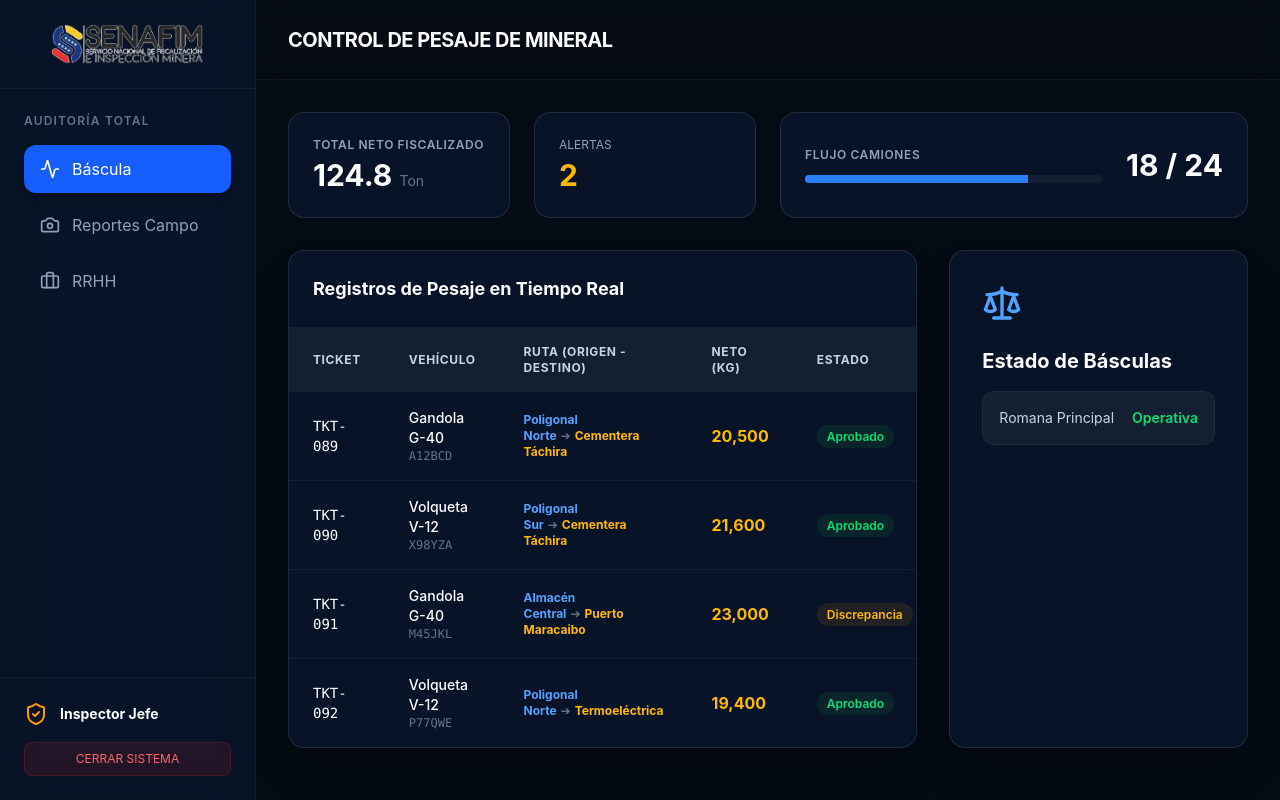
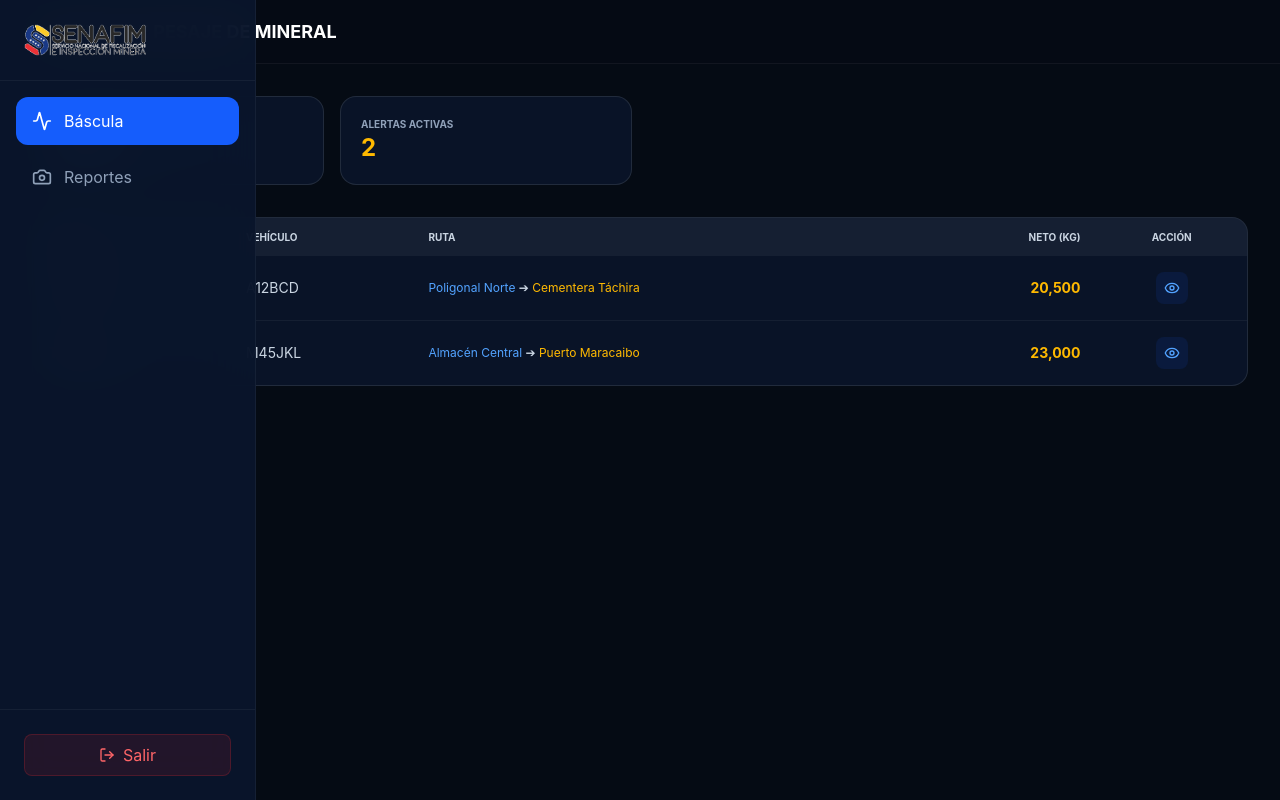
Before and after one commit to isamary0711/senafim-frontend, a React (Vite) app: page /inspector in a window 1280 px wide. Built offline with nearby package versions, Linux system fonts and the light colour scheme.

Commit message:
Agregado Dashboard Inspector responsivo y flujo de auditoría

```diff
--- a/src/DashboardInspector.jsx
+++ b/src/DashboardInspector.jsx
@@ -1,193 +1,110 @@
 import React, { useState } from 'react';
 import { useNavigate } from 'react-router-dom';
-import { Users, Building, Activity, LogOut, Bell, ShieldCheck, Briefcase, FileText, CheckCircle, Plus, Trash2, Search, X, Scale, Truck, CalendarDays, AlertTriangle, Camera, ClipboardList, Eye, MapPin } from 'lucide-react';
+import { Activity, LogOut, ShieldCheck, Briefcase, Camera, ClipboardList, Eye, MapPin, X, Scale, Menu } from 'lucide-react';
 
 export default function DashboardInspector() {
   const navigate = useNavigate();
   const [activeTab, setActiveTab] = useState('auditoria');
   const [isDrawerOpen, setIsDrawerOpen] = useState(false);
+  const [menuAbierto, setMenuAbierto] = useState(false);
   const [ticketSeleccionado, setTicketSeleccionado] = useState(null);
 
-  // === DATA ACTUALIZADA CON ORIGEN Y DESTINO PARA EL INSPECTOR ===
   const registrosPesaje = [
-    { id: 'TKT-089', placa: 'A12BCD', chofer: 'Juan Pérez', vehiculo: 'Gandola G-40', pesoBruto: 32500, tara: 12000, neto: 20500, estado: 'Aprobado', hora: '08:45 AM', fiscal: 'L. Ramírez', origen: 'Poligonal Norte', destino: 'Cementera Táchira' },
-    { id: 'TKT-090', placa: 'X98YZA', chofer: 'Pedro Gómez', vehiculo: 'Volqueta V-12', pesoBruto: 34100, tara: 12500, neto: 21600, estado: 'Aprobado', hora: '09:12 AM', fiscal: 'L. Ramírez', origen: 'Poligonal Sur', destino: 'Cementera Táchira' },
-    { id: 'TKT-091', placa: 'M45JKL', chofer: 'Roberto Díaz', vehiculo: 'Gandola G-40', pesoBruto: 35000, tara: 12000, neto: 23000, estado: 'Discrepancia', hora: '09:30 AM', fiscal: 'A. Silva', origen: 'Almacén Central', destino: 'Puerto Maracaibo' },
-    { id: 'TKT-092', placa: 'P77QWE', chofer: 'Luis Rivas', vehiculo: 'Volqueta V-12', pesoBruto: 31200, tara: 11800, neto: 19400, estado: 'Aprobado', hora: '10:05 AM', fiscal: 'L. Ramírez', origen: 'Poligonal Norte', destino: 'Termoeléctrica' },
+    { id: 'TKT-089', placa: 'A12BCD', chofer: 'Juan Pérez', vehiculo: 'Gandola G-40', pesoBruto: 32500, tara: 12000, neto: 20500, estado: 'Aprobado', hora: '08:45 AM', origen: 'Poligonal Norte', destino: 'Cementera Táchira' },
+    { id: 'TKT-091', placa: 'M45JKL', chofer: 'Roberto Díaz', vehiculo: 'Gandola G-40', pesoBruto: 35000, tara: 12000, neto: 23000, estado: 'Discrepancia', hora: '09:30 AM', origen: 'Almacén Central', destino: 'Puerto Maracaibo' },
   ];
 
-  const postulantes = [
-    { id: 1, nombre: 'Carlos Mendoza', cargo: 'Operador de Báscula', fecha: 'Hoy', email: 'carlos.m@email.com' },
-    { id: 2, nombre: 'Ana Silva', cargo: 'Ingeniera IT', fecha: 'Ayer', email: 'ana.silva@email.com' },
-  ];
+  return (
+    <div className="min-h-screen bg-[#050B14] font-sans text-slate-300 flex overflow-hidden">
 
-  const reportesSupervisor = [
-    { id: 'REP-001', supervisor: 'Ing. Marcos Ruiz', mina: 'Sector Norte', fecha: 'Hoy', estado: 'Pendiente', hallazgos: 'Se observa incremento en la pureza del carbón. Vías de acceso estables.' },
-    { id: 'REP-002', supervisor: 'Ing. Marcos Ruiz', mina: 'Sector Sur', fecha: 'Ayer', estado: 'Verificado', hallazgos: 'Mantenimiento preventivo en maquinaria pesada completado.' }
-  ];
-
-  const abrirAuditoria = (ticket) => {
-    setTicketSeleccionado(ticket);
-    setIsDrawerOpen(true);
-  };
-
-  return (
-    <div className="min-h-screen bg-[#050B14] font-sans text-slate-300 flex overflow-hidden selection:bg-amber-500 selection:text-slate-900 relative">
-
-      {/* Sidebar */}
-      <aside className="w-64 bg-[#0A162C]/80 backdrop-blur-xl border-r border-white/5 flex flex-col relative z-20">
-        <div className="p-6 border-b border-white/5 flex justify-center"><img src="/assets/senafim-logo-blanco.png" alt="SENAFIM" className="h-10 object-contain" /></div>
-        <div className="p-6">
-          <p className="text-xs font-semibold text-slate-500 uppercase tracking-widest mb-4">Auditoría Total</p>
-          <nav className="space-y-2">
-            <button onClick={() => setActiveTab('auditoria')} className={`w-full flex items-center space-x-3 px-4 py-3 rounded-xl transition-all ${activeTab === 'auditoria' ? 'bg-blue-600 text-white shadow-lg' : 'text-slate-400 hover:bg-white/5'}`}><Activity className="w-5 h-5" /> <span>Báscula</span></button>
-            <button onClick={() => setActiveTab('reportes-campo')} className={`w-full flex items-center space-x-3 px-4 py-3 rounded-xl transition-all ${activeTab === 'reportes-campo' ? 'bg-amber-600 text-white shadow-lg' : 'text-slate-400 hover:bg-white/5'}`}><Camera className="w-5 h-5" /> <span>Reportes Campo</span></button>
-            <button onClick={() => setActiveTab('empleos')} className={`w-full flex items-center space-x-3 px-4 py-3 rounded-xl transition-all ${activeTab === 'empleos' ? 'bg-blue-600 text-white shadow-lg' : 'text-slate-400 hover:bg-white/5'}`}><Briefcase className="w-5 h-5" /> <span>RRHH</span></button>
-          </nav>
+      {/* Sidebar Responsive */}
+      <aside className={`fixed inset-y-0 left-0 z-40 w-64 bg-[#0A162C]/95 backdrop-blur-xl border-r border-white/5 flex flex-col transition-transform lg:translate-x-0 ${menuAbierto ? 'translate-x-0' : '-translate-x-full'}`}>
+        <div className="p-6 border-b border-white/5 flex justify-between items-center">
+          <img src="/assets/senafim-logo-blanco.png" alt="Logo" className="h-8 object-contain" />
+          <button className="lg:hidden" onClick={() => setMenuAbierto(false)}><X className="text-white"/></button>
         </div>
-        <div className="mt-auto p-6 border-t border-white/5">
-          <div className="flex items-center space-x-3 mb-4"><ShieldCheck className="w-6 h-6 text-amber-500" /> <span className="text-sm font-bold text-white">Inspector Jefe</span></div>
-          <button onClick={() => navigate('/')} className="w-full text-xs bg-red-500/10 text-red-400 py-2 rounded-lg border border-red-500/20">CERRAR SISTEMA</button>
+        <div className="p-4 flex-1 space-y-2">
+          <button onClick={() => {setActiveTab('auditoria'); setMenuAbierto(false);}} className={`w-full flex items-center space-x-3 px-4 py-3 rounded-xl ${activeTab === 'auditoria' ? 'bg-blue-600 text-white' : 'text-slate-400'}`}><Activity className="w-5 h-5" /> <span>Báscula</span></button>
+          <button onClick={() => {setActiveTab('reportes-campo'); setMenuAbierto(false);}} className={`w-full flex items-center space-x-3 px-4 py-3 rounded-xl ${activeTab === 'reportes-campo' ? 'bg-amber-600 text-white' : 'text-slate-400'}`}><Camera className="w-5 h-5" /> <span>Reportes</span></button>
+        </div>
+        <div className="p-6 border-t border-white/5">
+          <button onClick={() => navigate('/')} className="w-full flex items-center justify-center space-x-2 bg-red-500/10 text-red-400 py-2 rounded-lg border border-red-500/20"><LogOut className="w-4 h-4" /> <span>Salir</span></button>
         </div>
       </aside>
 
       <main className="flex-1 flex flex-col h-screen overflow-hidden">
-        <header className="h-20 bg-[#050B14]/80 backdrop-blur-md border-b border-white/5 flex justify-between items-center px-8">
-          <h1 className="text-xl font-bold text-white uppercase tracking-tight">
-            {activeTab === 'auditoria' ? 'Control de Pesaje de Mineral' : activeTab === 'reportes-campo' ? 'Verificación de Campo (Supervisor)' : 'Gestión de Talento'}
-          </h1>
+        <header className="h-16 bg-[#050B14]/80 border-b border-white/5 flex items-center px-4 lg:px-8">
+          <button className="lg:hidden mr-4" onClick={() => setMenuAbierto(true)}><Menu className="text-white" /></button>
+          <h1 className="text-lg font-bold text-white uppercase truncate">Control de Pesaje de Mineral</h1>
         </header>
 
-        <div className="flex-1 p-8 overflow-y-auto custom-scrollbar">
-          {activeTab === 'auditoria' ? (
-            <div className="animate-in fade-in duration-500">
-              <div className="grid grid-cols-4 gap-6 mb-8">
-                <div className="bg-[#0A162C]/80 border border-white/10 p-6 rounded-2xl">
-                  <p className="text-slate-400 text-xs mb-1 uppercase tracking-wider font-semibold">Total Neto Fiscalizado</p>
-                  <h3 className="text-3xl font-bold text-white">124.8 <span className="text-sm text-slate-500 font-normal">Ton</span></h3>
+        <div className="flex-1 p-4 lg:p-8 overflow-y-auto custom-scrollbar">
+          {/* Grid de Stats Responsive */}
+          <div className="grid grid-cols-1 md:grid-cols-2 lg:grid-cols-4 gap-4 mb-8">
+            <div className="bg-[#0A162C]/80 border border-white/10 p-5 rounded-2xl">
+              <p className="text-slate-400 text-[10px] uppercase font-bold">Total Neto Fiscalizado</p>
+              <h3 className="text-2xl font-bold text-white">124.8 <span className="text-xs text-slate-500">Ton</span></h3>
             </div>
-                <div className="bg-[#0A162C]/80 border border-white/10 p-6 rounded-2xl"><p className="text-slate-400 text-xs mb-1 uppercase">Alertas</p><h3 className="text-3xl font-bold text-amber-400">2</h3></div>
-                <div className="bg-[#0A162C]/80 border border-white/10 p-6 rounded-2xl col-span-2 flex items-center justify-between">
-                  <div className="flex-1"><p className="text-slate-400 text-xs mb-1 uppercase tracking-wider font-semibold">Flujo Camiones</p><div className="w-full bg-white/5 h-2 rounded-full mt-3 overflow-hidden"><div className="w-[75%] h-full bg-blue-500"></div></div></div>
-                  <span className="text-3xl font-bold text-white ml-6">18 / 24</span>
+            <div className="bg-[#0A162C]/80 border border-white/10 p-5 rounded-2xl">
+              <p className="text-slate-400 text-[10px] uppercase font-bold">Alertas Activas</p>
+              <h3 className="text-2xl font-bold text-amber-400">2</h3>
             </div>
           </div>
 
-              <div className="grid lg:grid-cols-3 gap-8">
-                {/* TABLA PRINCIPAL */}
-                <div className="lg:col-span-2 bg-[#0A162C]/80 border border-white/10 rounded-2xl overflow-hidden shadow-2xl flex flex-col">
-                  <div className="p-6 border-b border-white/5 flex justify-between items-center"><h3 className="font-bold text-lg text-white">Registros de Pesaje en Tiempo Real</h3></div>
+          {/* Tabla Responsive */}
+          <div className="bg-[#0A162C]/80 border border-white/10 rounded-2xl overflow-hidden">
             <div className="overflow-x-auto">
-                    <table className="w-full text-left text-sm text-slate-400">
-                      <thead className="bg-white/5 text-slate-300 font-semibold uppercase tracking-wider text-xs">
+              <table className="w-full text-left text-sm">
+                <thead className="bg-white/5 text-slate-300 uppercase text-[10px]">
                   <tr>
-                          <th className="px-6 py-4">Ticket</th>
-                          <th className="px-6 py-4">Vehículo</th>
-                          <th className="px-6 py-4">Ruta (Origen - Destino)</th>
-                          <th className="px-6 py-4">Neto (Kg)</th>
-                          <th className="px-6 py-4">Estado</th>
-                          <th className="px-6 py-4 text-center">Auditar</th>
+                    <th className="px-4 py-3">Ticket</th>
+                    <th className="px-4 py-3 hidden md:table-cell">Vehículo</th>
+                    <th className="px-4 py-3">Ruta</th>
+                    <th className="px-4 py-3 text-right">Neto (Kg)</th>
+                    <th className="px-4 py-3 text-center">Acción</th>
                   </tr>
                 </thead>
                 <tbody className="divide-y divide-white/5">
                   {registrosPesaje.map((reg) => (
-                          <tr key={reg.id} className="hover:bg-white/5 transition-colors group">
-                            <td className="px-6 py-4 text-white font-mono font-medium">{reg.id}</td>
-                            <td className="px-6 py-4"><div className="text-white font-medium">{reg.vehiculo}</div><div className="text-xs text-slate-500 font-mono">{reg.placa}</div></td>
-
-                            {/* NUEVA COLUMNA VISIBLE PARA EL INSPECTOR */}
-                            <td className="px-6 py-4 text-xs">
-                              <span className="text-blue-400 font-bold">{reg.origen}</span>
-                              <span className="text-slate-500 mx-1">➔</span>
-                              <span className="text-amber-400 font-bold">{reg.destino}</span>
+                    <tr key={reg.id} className="hover:bg-white/5">
+                      <td className="px-4 py-4 text-white font-bold">{reg.id}</td>
+                      <td className="px-4 py-4 hidden md:table-cell">{reg.placa}</td>
+                      <td className="px-4 py-4 text-xs"><span className="text-blue-400">{reg.origen}</span> ➔ <span className="text-amber-400">{reg.destino}</span></td>
+                      <td className="px-4 py-4 text-right text-amber-400 font-bold">{reg.neto.toLocaleString()}</td>
+                      <td className="px-4 py-4 text-center">
+                        <button onClick={() => { setTicketSeleccionado(reg); setIsDrawerOpen(true); }} className="p-2 bg-blue-600/10 text-blue-400 rounded-lg"><Eye size={16} /></button>
                       </td>
-
-                            <td className="px-6 py-4 text-amber-400 font-bold text-base">{reg.neto.toLocaleString()}</td>
-                            <td className="px-6 py-4"><span className={`px-2.5 py-1 rounded-full text-xs font-semibold ${reg.estado === 'Aprobado' ? 'bg-green-500/10 text-green-400' : 'bg-amber-500/10 text-amber-400'}`}>{reg.estado}</span></td>
-                            <td className="px-6 py-4 text-center"><button onClick={() => abrirAuditoria(reg)} className="p-2 bg-blue-600/10 text-blue-400 rounded-lg hover:bg-blue-600 hover:text-white transition-all"><Search className="w-4 h-4" /></button></td>
                     </tr>
                   ))}
                 </tbody>
               </table>
             </div>
           </div>
+        </div>
+      </main>
 
-                <div className="bg-[#0A162C]/80 border border-white/10 rounded-2xl p-8 flex flex-col shadow-2xl relative overflow-hidden">
-                  <Scale className="w-10 h-10 text-blue-400 mb-6" /><h3 className="font-bold text-white text-xl mb-4">Estado de Básculas</h3>
-                  <div className="space-y-4 text-sm">
-                    <div className="flex justify-between items-center bg-white/5 p-4 rounded-xl border border-white/5"><span>Romana Principal</span><span className="text-green-400 font-semibold">Operativa</span></div>
+      {/* Drawer de Auditoría Detallada (Responsivo) */}
+      {isDrawerOpen && ticketSeleccionado && (
+        <div className="fixed inset-0 z-50 flex justify-end">
+          <div className="absolute inset-0 bg-black/60 backdrop-blur-sm" onClick={() => setIsDrawerOpen(false)}></div>
+          <div className="w-full max-w-md bg-[#0A162C] h-full border-l border-white/10 p-6 shadow-2xl flex flex-col">
+            <h2 className="text-xl font-bold text-white mb-6">Detalle Auditoría: {ticketSeleccionado.id}</h2>
+
+            <div className="space-y-4 flex-1">
+              <div className="bg-[#050B14] p-4 rounded-xl border border-white/5">
+                <p className="text-[10px] text-slate-500 uppercase">Origen ➔ Destino</p>
+                <p className="text-sm font-bold text-white">{ticketSeleccionado.origen} ➔ {ticketSeleccionado.destino}</p>
+              </div>
+              <div className="bg-[#050B14] p-4 rounded-xl border border-white/5">
+                <p className="text-[10px] text-slate-500 uppercase">Peso Neto</p>
+                <p className="text-2xl font-black text-amber-400">{ticketSeleccionado.neto.toLocaleString()} KG</p>
               </div>
             </div>
+
+            <button onClick={() => setIsDrawerOpen(false)} className="w-full bg-blue-600 text-white py-3 rounded-xl font-bold mt-4">Aprobar Certificación</button>
           </div>
-            </div>
-          ) : activeTab === 'reportes-campo' ? (
-            <div className="grid grid-cols-1 gap-6 animate-in fade-in duration-500">
-              <div className="bg-[#0A162C]/80 border border-white/10 rounded-2xl overflow-hidden">
-                <div className="p-6 border-b border-white/5"><h3 className="font-bold text-lg text-white">Reportes Enviados por Supervisión</h3></div>
-                <div className="divide-y divide-white/5">
-                  {reportesSupervisor.map((rep) => (
-                    <div key={rep.id} className="p-6 flex items-center justify-between group hover:bg-white/5 transition-all">
-                      <div className="flex items-center space-x-6"><ClipboardList className="w-6 h-6 text-amber-400" /><div><h4 className="text-white font-bold">{rep.mina} - <span className="text-amber-500">{rep.id}</span></h4><p className="text-sm text-slate-400">Enviado por: {rep.supervisor}</p></div></div>
-                      <div className="flex items-center space-x-4"><span className="text-amber-400 bg-amber-500/10 px-3 py-1 rounded-full text-xs font-bold">{rep.estado}</span><button onClick={() => alert('Detalle de reporte...')} className="p-2 bg-white/5 rounded-lg"><Eye className="w-5 h-5" /></button></div>
-                    </div>
-                  ))}
-                </div>
-              </div>
-            </div>
-          ) : (
-            <div className="grid lg:grid-cols-3 gap-8 relative z-10 animate-in fade-in duration-500">
-              <div className="lg:col-span-2 bg-[#0A162C]/80 border border-white/10 rounded-2xl overflow-hidden shadow-2xl"><div className="p-6 border-b border-white/5"><h3 className="font-bold text-lg text-white">Bandeja de CVs</h3></div></div>
         </div>
       )}
     </div>
-      </main>
-
-      {/* ================= DRAWER DE AUDITORÍA DETALLADA ================= */}
-      {isDrawerOpen && ticketSeleccionado && (
-        <div className="fixed inset-0 bg-[#050B14]/80 backdrop-blur-sm z-50 flex justify-end animate-in fade-in duration-300">
-          <div className="absolute inset-0" onClick={() => setIsDrawerOpen(false)}></div>
-          <div className="w-full max-w-xl bg-[#0A162C] h-full shadow-[-20px_0_50px_rgba(0,0,0,0.5)] border-l border-white/10 relative z-10 flex flex-col animate-in slide-in-from-right duration-500 ease-out">
-            <div className="p-6 border-b border-white/5 flex justify-between items-center bg-[#0C1B35]">
-              <div className="flex items-center space-x-3">
-                <div className="w-12 h-12 bg-blue-600/10 text-blue-400 rounded-2xl flex items-center justify-center"><ShieldCheck className="w-7 h-7" /></div>
-                <div><h3 className="text-white font-bold text-xl">Auditoría: <span className="font-mono text-amber-400">{ticketSeleccionado.id}</span></h3><p className="text-sm text-slate-400">Trazabilidad de Pesaje Logístico</p></div>
-              </div>
-              <button onClick={() => setIsDrawerOpen(false)} className="text-slate-400 hover:text-white bg-white/5 p-2 rounded-full"><X className="w-5 h-5" /></button>
-            </div>
-
-            <div className="flex-1 p-8 overflow-y-auto custom-scrollbar space-y-6 text-sm">
-              {/* NUEVO MÓDULO VISUAL: RUTA DE TRAZABILIDAD EN EL DRAWER */}
-              <div className="bg-white/5 border border-white/10 p-5 rounded-2xl">
-                <p className="text-xs font-bold text-slate-400 uppercase tracking-wider mb-4 flex items-center"><MapPin className="w-4 h-4 mr-1 text-blue-500" /> Verificación de Ruta Logística</p>
-                <div className="flex items-center justify-between bg-[#050B14] p-4 rounded-xl border border-white/5 font-mono text-center">
-                  <div className="flex-1"><p className="text-[10px] text-slate-500">Mina (Origen)</p><p className="text-sm font-bold text-blue-400 mt-1 uppercase">{ticketSeleccionado.origen}</p></div>
-                  <div className="px-4 text-slate-600 animate-pulse">➔➔➔</div>
-                  <div className="flex-1"><p className="text-[10px] text-slate-500">Destino Certificado</p><p className="text-sm font-bold text-amber-400 mt-1 uppercase">{ticketSeleccionado.destino}</p></div>
-                </div>
-              </div>
-
-              <div className="grid grid-cols-2 gap-4">
-                <div className="bg-white/5 p-4 rounded-xl"><p className="text-slate-500 text-xs">Vehículo</p><p className="text-white font-medium mt-1">{ticketSeleccionado.vehiculo} ({ticketSeleccionado.placa})</p></div>
-                <div className="bg-white/5 p-4 rounded-xl"><p className="text-slate-500 text-xs">Chofer</p><p className="text-white font-medium mt-1">{ticketSeleccionado.chofer}</p></div>
-              </div>
-
-              <div className="bg-[#050B14] border border-white/10 p-6 rounded-2xl text-center">
-                <div className="grid grid-cols-3 gap-4">
-                  <div><p className="text-slate-500 text-xs">Bruto</p><p className="text-xl font-bold text-white">{ticketSeleccionado.pesoBruto.toLocaleString()} Kg</p></div>
-                  <div><p className="text-slate-500 text-xs">Tara</p><p className="text-xl font-bold text-white">{ticketSeleccionado.tara.toLocaleString()} Kg</p></div>
-                  <div className="bg-amber-500/10 p-2 rounded-lg border border-amber-500/20"><p className="text-amber-400 text-xs font-bold">Neto</p><p className="text-xl font-black text-amber-300">{ticketSeleccionado.neto.toLocaleString()} Kg</p></div>
-                </div>
-              </div>
-            </div>
-
-            <div className="p-6 border-t border-white/5 bg-[#0C1B35] grid grid-cols-2 gap-4">
-              <button onClick={() => setIsDrawerOpen(false)} className="bg-slate-800 text-slate-300 py-3 rounded-xl font-bold">Cerrar</button>
-              <button onClick={() => { alert('Certificado'); setIsDrawerOpen(false); }} className="bg-green-600 text-white py-3 rounded-xl font-bold shadow-lg shadow-green-900/30">Aprobar Ticket</button>
-            </div>
-          </div>
-        </div>
-      )}
-
-    </div>
   );
 }
```
Lines whose indentation alone changed are shown as unchanged.
